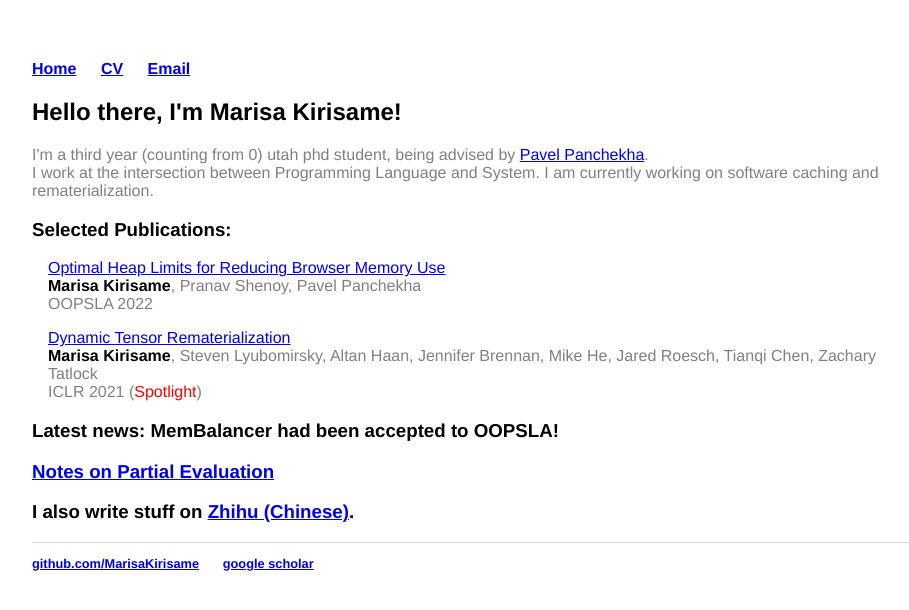
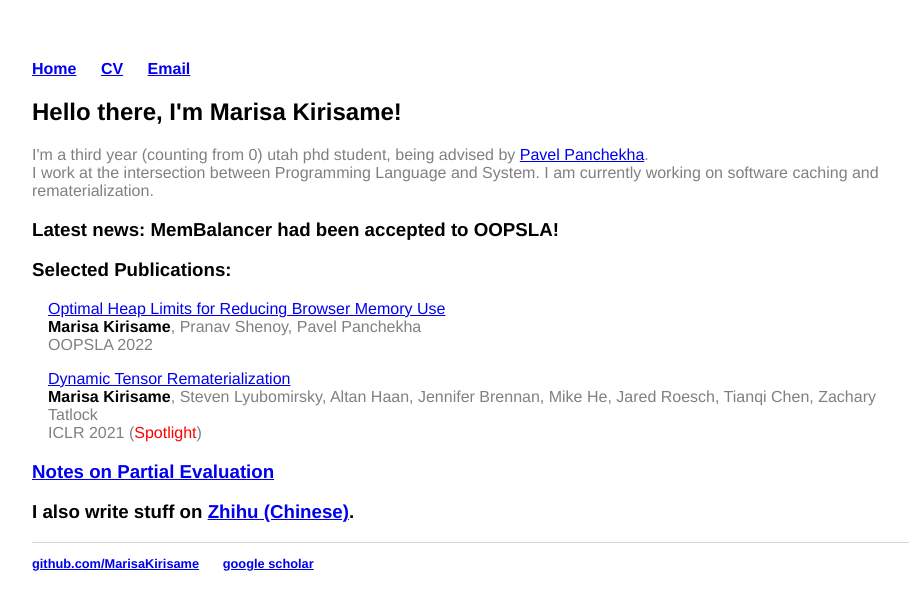
Before and after one commit to MarisaKirisame/MarisaKirisame.github.io, a Jekyll site: the page built from index.html, in a window 1280 px wide. Shown: the top 610 px of the page, without its empty margins (160-1069 px from the left). Built offline with Jekyll 4.4.1, drawn with Linux system fonts in a browser that asks for light colours; comment, search, counter and statistics services are not loaded; part of the change alters nothing that is shown.

```diff
--- a/index.html
+++ b/index.html
@@ -6,6 +6,7 @@ title: Marisa Kirisame
   <h2>Hello there, I'm Marisa Kirisame!</h2>
   I'm a third year (counting from 0) utah phd student, being advised by <a href="https://pavpanchekha.com/">Pavel Panchekha</a>. <br>
   I work at the intersection between Programming Language and System. I am currently working on software caching and rematerialization. <br>
+  <h3>Latest news: MemBalancer had been accepted to OOPSLA!</h3>
   <h3>Selected Publications:</h3>
   <div class="pub">
   <a href="balancer.html">Optimal Heap Limits for Reducing Browser Memory Use</a> <br>
@@ -17,7 +18,6 @@ title: Marisa Kirisame
   <span class="self">Marisa Kirisame</span>, Steven Lyubomirsky, Altan Haan, Jennifer Brennan, Mike He, Jared Roesch, Tianqi Chen, Zachary Tatlock <br>
   ICLR 2021 (<span class="highlight">Spotlight</span>)
   </div>
-  <h3>Latest news: MemBalancer had been accepted to OOPSLA!</h3>
   <h3><a href="https://docs.google.com/presentation/d/1ujruBur9JK6Y2Lbl93fmRdRJKLwEqpRHOfwkIvIaZmQ/edit?usp=sharing">Notes on Partial Evaluation</a></h3>
   <h3>I also write stuff on <a href="https://www.zhihu.com/people/marisa.moe">Zhihu (Chinese)</a>.</h3>
 </div><!-- /.blurb -->
```
